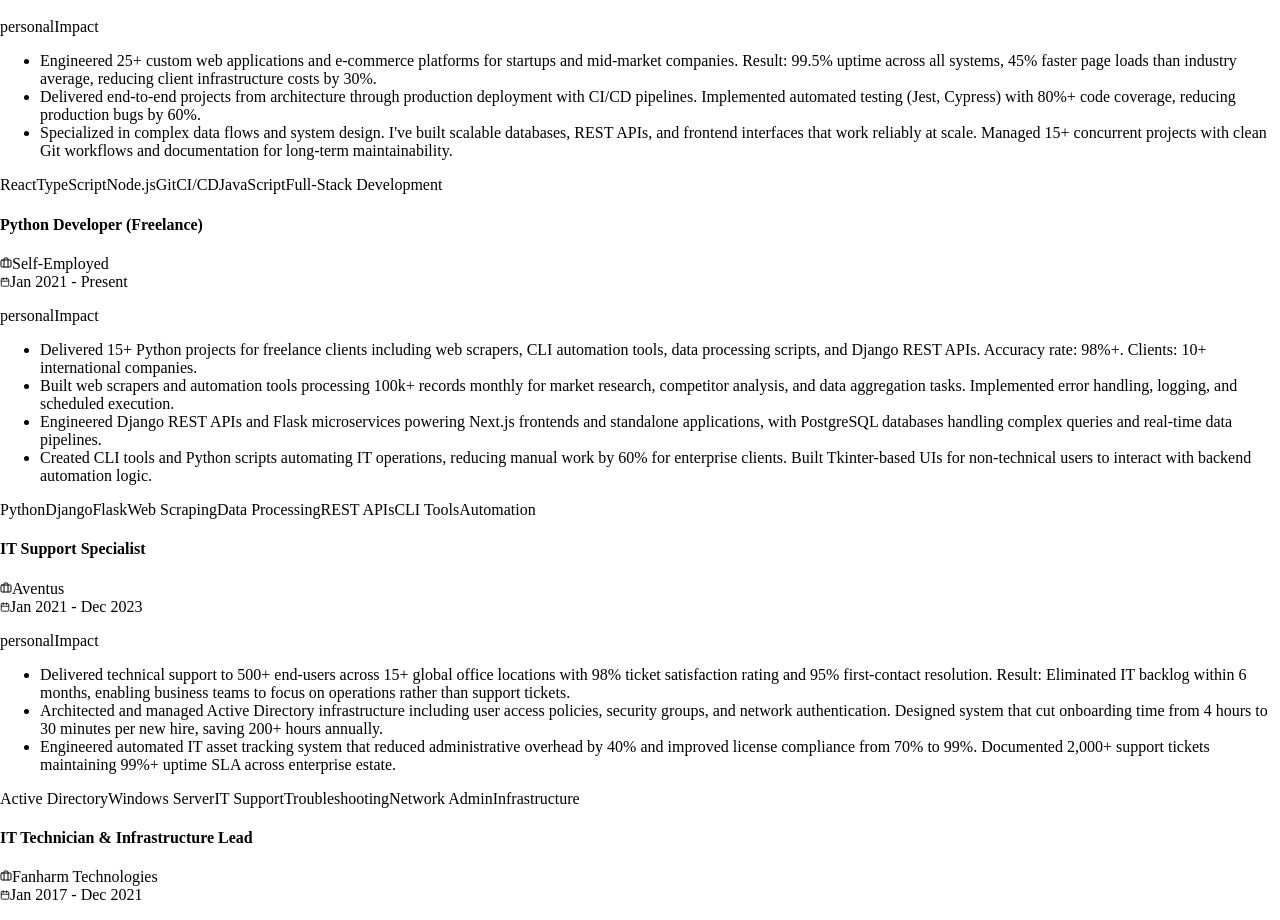
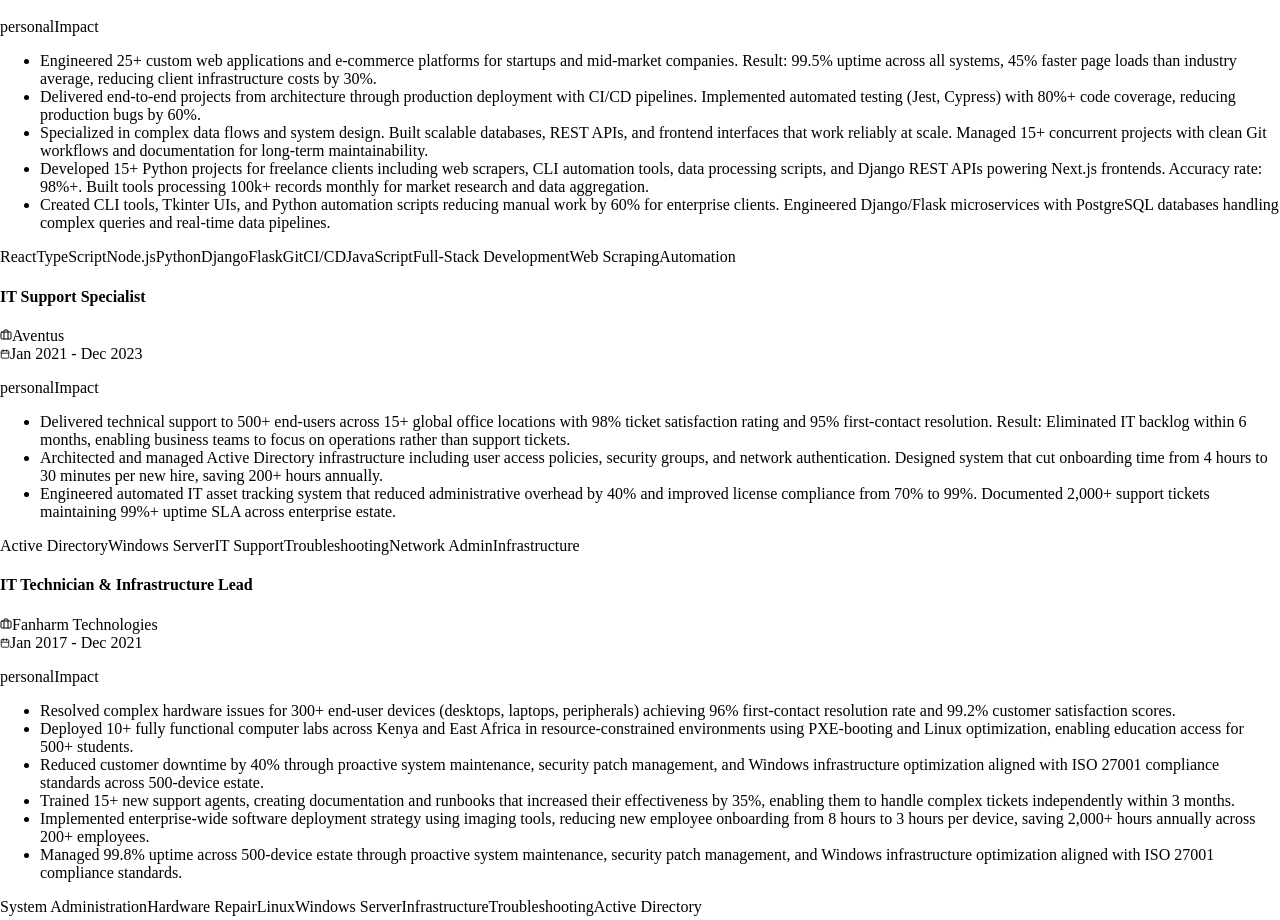
Before and after one commit to makhembu/my-portfolio, a Next.js app: page / in a window 1280 px wide. Shown: the part 4106-5026 px from the top of the page. Built offline with nearby package versions, Linux system fonts and the light colour scheme; no server answers.

Commit message:
Consolidate Python work into Full-Stack Consultant role

```diff
--- a/portfolioData.ts
+++ b/portfolioData.ts
@@ -196,23 +196,11 @@ export const portfolioData: EnhancedPortfolioData = {
       "description": [
         "Engineered 25+ custom web applications and e-commerce platforms for startups and mid-market companies. Result: 99.5% uptime across all systems, 45% faster page loads than industry average, reducing client infrastructure costs by 30%.",
         "Delivered end-to-end projects from architecture through production deployment with CI/CD pipelines. Implemented automated testing (Jest, Cypress) with 80%+ code coverage, reducing production bugs by 60%.",
-        "Specialized in complex data flows and system design. I've built scalable databases, REST APIs, and frontend interfaces that work reliably at scale. Managed 15+ concurrent projects with clean Git workflows and documentation for long-term maintainability."
+        "Specialized in complex data flows and system design. Built scalable databases, REST APIs, and frontend interfaces that work reliably at scale. Managed 15+ concurrent projects with clean Git workflows and documentation for long-term maintainability.",
+        "Developed 15+ Python projects for freelance clients including web scrapers, CLI automation tools, data processing scripts, and Django REST APIs powering Next.js frontends. Accuracy rate: 98%+. Built tools processing 100k+ records monthly for market research and data aggregation.",
+        "Created CLI tools, Tkinter UIs, and Python automation scripts reducing manual work by 60% for enterprise clients. Engineered Django/Flask microservices with PostgreSQL databases handling complex queries and real-time data pipelines."
       ],
-      "skills": ["React", "TypeScript", "Node.js", "Git", "CI/CD", "JavaScript", "Full-Stack Development"]
-    },
-    {
-      "id": "exp-1c",
-      "company": "Self-Employed",
-      "role": "Python Developer (Freelance)",
-      "period": "Jan 2021 - Present",
-      "track": "it",
-      "description": [
-        "Delivered 15+ Python projects for freelance clients including web scrapers, CLI automation tools, data processing scripts, and Django REST APIs. Accuracy rate: 98%+. Clients: 10+ international companies.",
-        "Built web scrapers and automation tools processing 100k+ records monthly for market research, competitor analysis, and data aggregation tasks. Implemented error handling, logging, and scheduled execution.",
-        "Engineered Django REST APIs and Flask microservices powering Next.js frontends and standalone applications, with PostgreSQL databases handling complex queries and real-time data pipelines.",
-        "Created CLI tools and Python scripts automating IT operations, reducing manual work by 60% for enterprise clients. Built Tkinter-based UIs for non-technical users to interact with backend automation logic."
-      ],
-      "skills": ["Python", "Django", "Flask", "Web Scraping", "Data Processing", "REST APIs", "CLI Tools", "Automation"]
+      "skills": ["React", "TypeScript", "Node.js", "Python", "Django", "Flask", "Git", "CI/CD", "JavaScript", "Full-Stack Development", "Web Scraping", "Automation"]
     },
     {
       "id": "exp-2",
```
